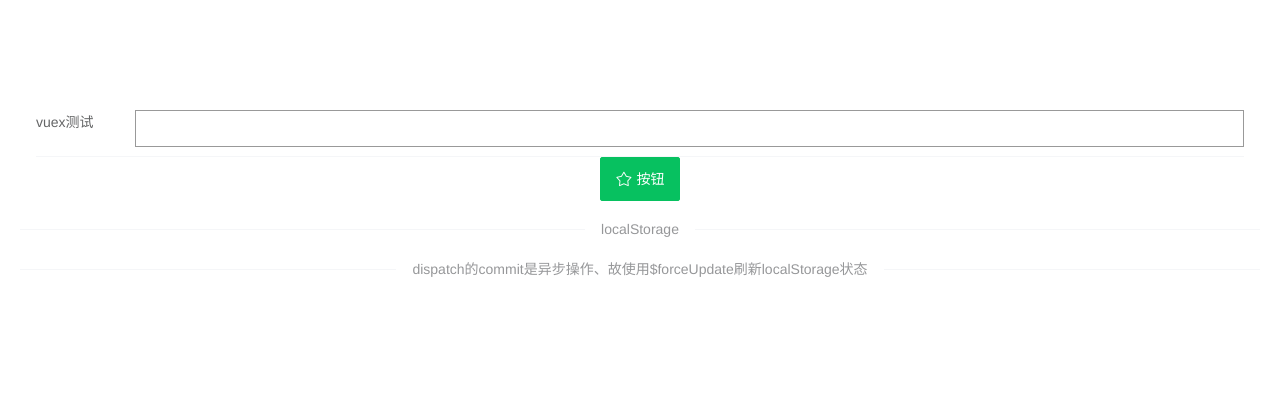
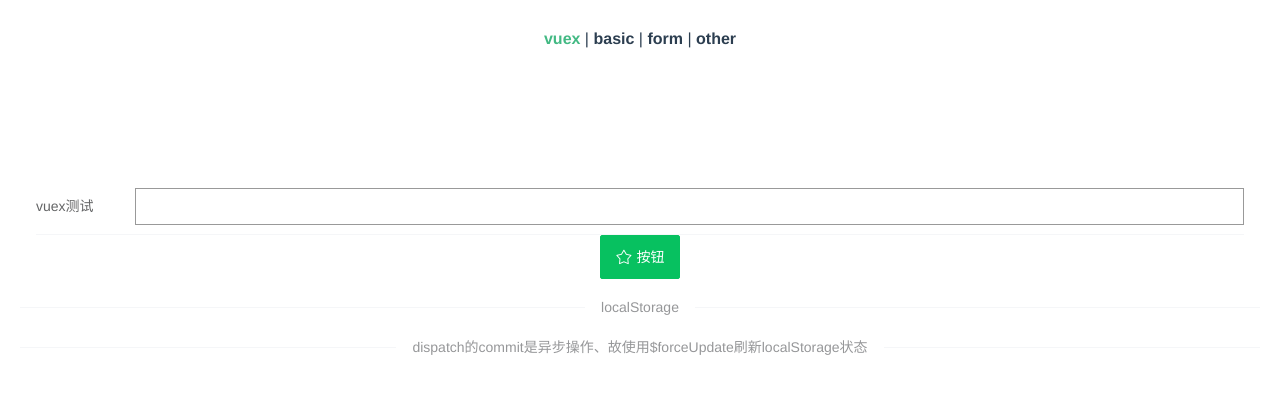
Before and after one commit to tcheng8866/vue-H5-vant, a Vue app: page / in a window 1280 px wide. Shown: the top 394 px of the page. Built offline with nearby package versions, Linux system fonts and the light colour scheme.

Commit message:
tab 路由切换

```diff
--- a/src/App.vue
+++ b/src/App.vue
@@ -1,9 +1,11 @@
 <template>
   <div id="app">
-    <!--    <div id="nav">
-      <router-link to="/">Home</router-link> |
-      <router-link to="/about">About</router-link>
-    </div> -->
+       <div id="nav">
+      <router-link to="/">vuex</router-link> |
+      <router-link to="/vantUi/basic">basic</router-link> |
+      <router-link to="/vantUi/form">form</router-link> |
+      <router-link to="/vantUi/other">other</router-link>
+    </div>
     <router-view />
   </div>
 </template>
--- a/src/components/vant-basic.vue
+++ b/src/components/vant-basic.vue
@@ -168,7 +168,6 @@ export default {
       }
     }
     .ellipsis {
-      padding: 0 20px;
       text-align: left;
       div {
         margin: 10px 0;
--- a/src/components/vant-field.vue
+++ b/src/components/vant-field.vue
@@ -115,6 +115,8 @@ export default {
   text-align: center;
   vertical-align: middle;
   word-wrap: break-word;
+  padding: 0 20px;
+
   .wrap {
     background-color: #ffffff;
     .field-input {
--- a/src/views/vuex.vue
+++ b/src/views/vuex.vue
@@ -67,6 +67,9 @@ export default {
   .wrap {
     background-color: #ffffff;
     padding: 100px 20px;
+    /deep/ .van-field__label {
+      line-height: 37px;
+    }
     /deep/ .van-field__value {
       border: 1px solid #999;
       height: 25px;
```
Also changed, not shown: 2 other files (tests, documents, lock files or other folders).
